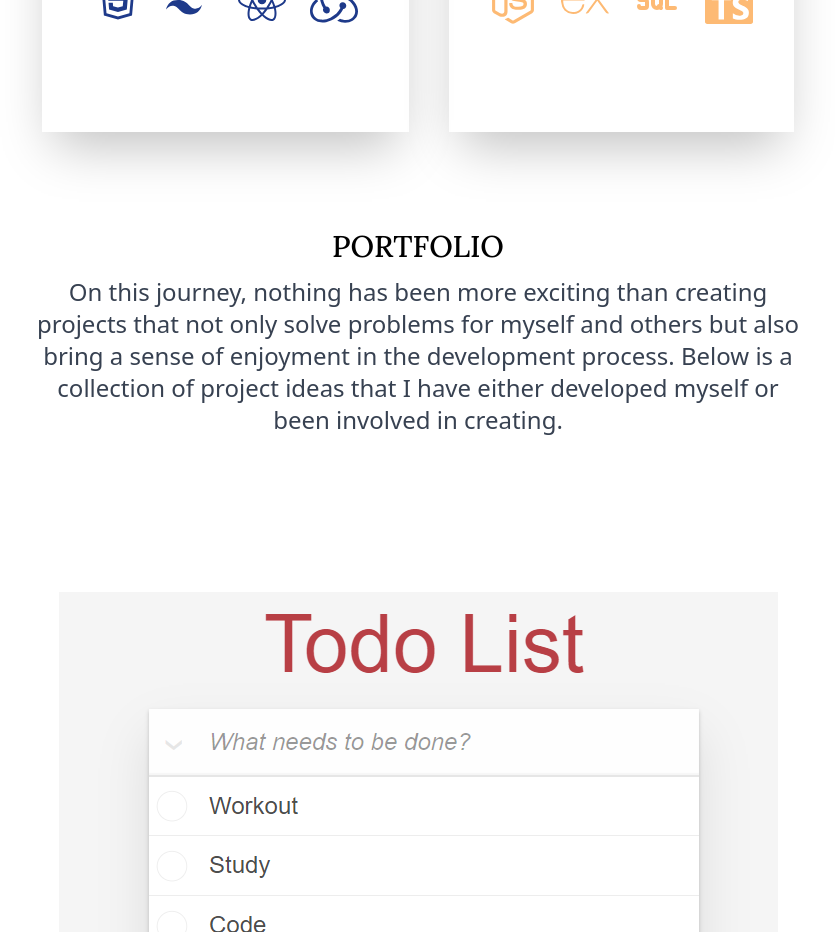
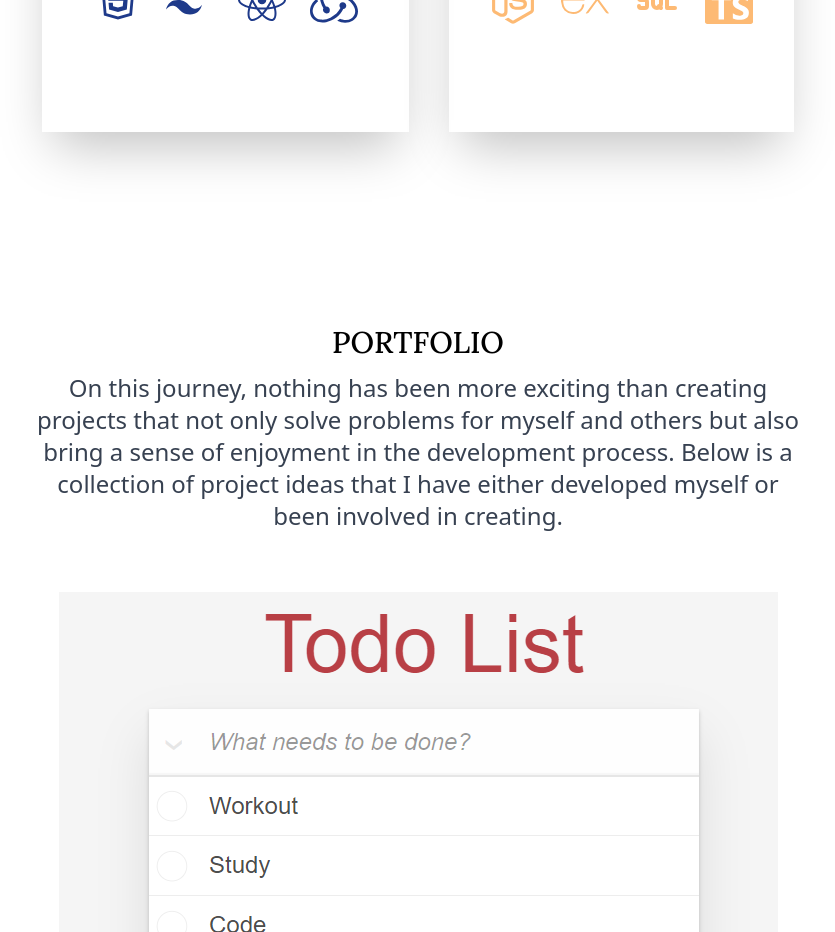
Before and after one commit to maycon-assis/Portfolio, a React (Vite) app: page / in a window 1280 px wide. Shown: the part 1280-2212 px from the top of the page, without its empty margins (222-1057 px from the left). Built offline with nearby package versions, Linux system fonts and the light colour scheme; a web font is replaced by a local one.

Commit message:
increase top of portfolio padding

```diff
--- a/src/Work.tsx
+++ b/src/Work.tsx
@@ -1,7 +1,7 @@
 function Work() {
   return (
     <>
-      <div id="work" className="py-12 sm:py-14 md:py-16 lg:py-24 text text-center">
+      <div id="work" className="pt-24 sm:pt-28 md:pt-32 lg:pt-48 text text-center">
         <h2 className="font-lora text-lg sm:text-xl md:text-2xl lg:text-3xl">PORTFOLIO</h2>
         <p className="py-3 leading-7 text-gray-700 sm:text-lg md:text-xl lg:text-2xl max-w-3xl mx-auto">
           On this journey, nothing has been more exciting than creating projects that not only solve problems for myself and others but also bring a sense of enjoyment in the development process.
```
